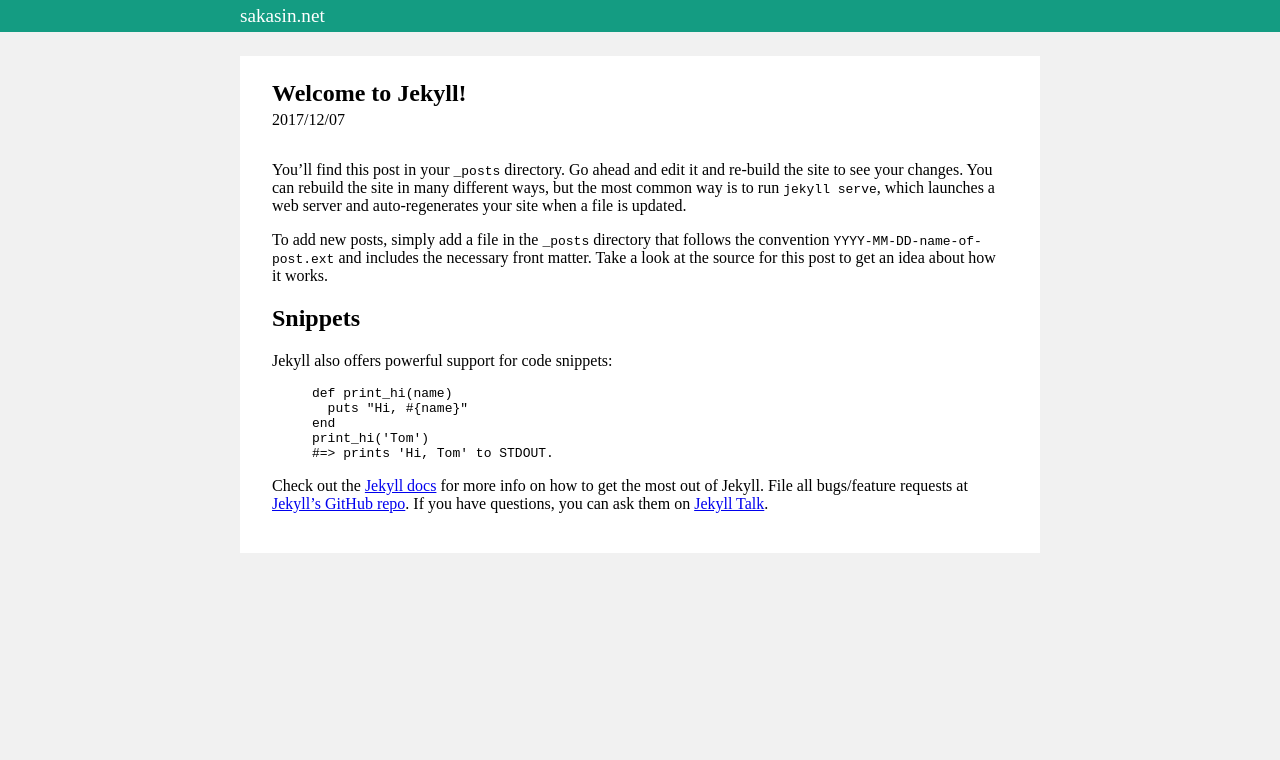
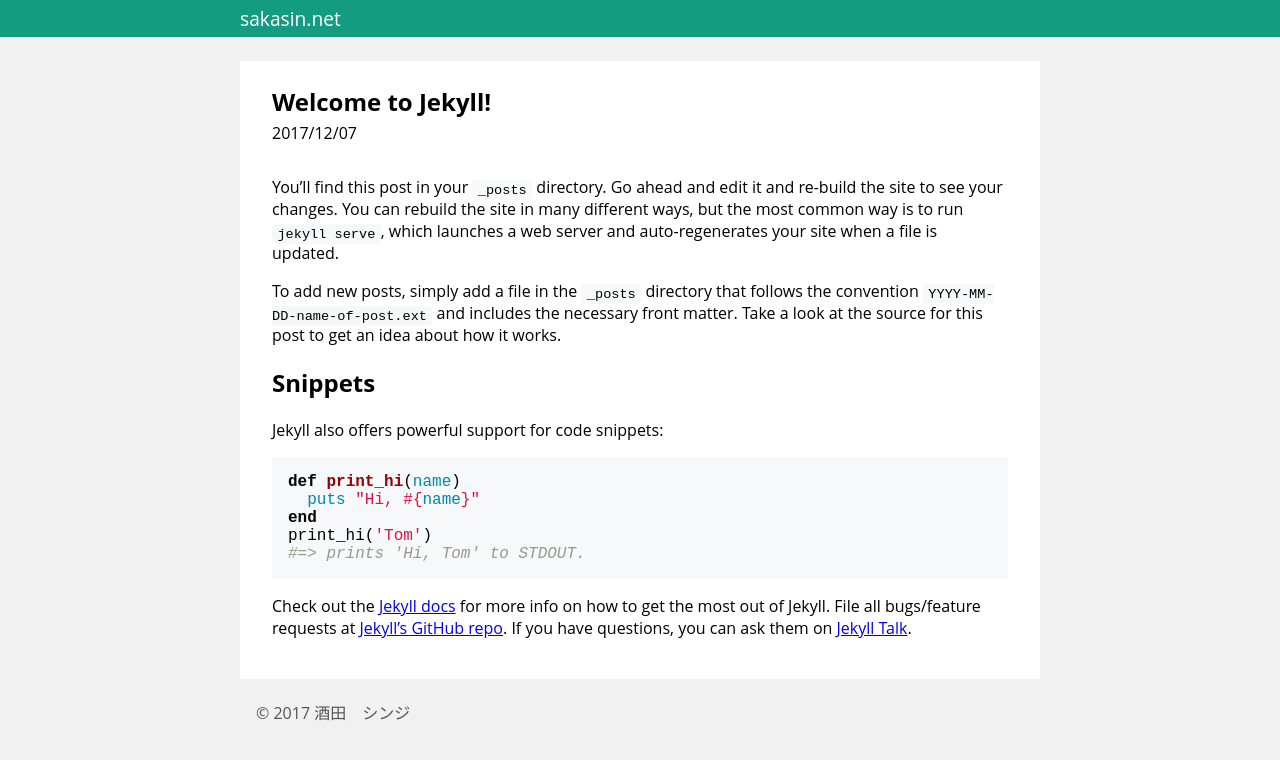
Before and after one commit to ysakasin/blog.sakasin.net, a Jekyll site: the page built from _posts/2017-12-07-welcome-to-jekyll.markdown, in a window 1280 px wide. Shown: the top 760 px of the page. Built offline with Jekyll 4.4.1, drawn with Linux system fonts in a browser that asks for light colours.

Commit message:
Footer and Syntax highlight

```diff
--- a/Gemfile
+++ b/Gemfile
@@ -9,6 +9,7 @@ source "https://rubygems.org"
 # This will help ensure the proper Jekyll version is running.
 # Happy Jekylling!
 gem "jekyll", "~> 3.6.2"
+gem "rouge"
 
 # This is the default theme for new Jekyll sites. You may change this to anything you like.
 gem "minima", "~> 2.0"
--- a/_config.yml
+++ b/_config.yml
@@ -26,6 +26,8 @@ github_username:  jekyll
 
 # Build settings
 markdown: kramdown
+highlighter: rouge
+
 # theme: minima
 plugins:
   - jekyll-feed
--- a/_includes/base.css
+++ b/_includes/base.css
@@ -1,7 +1,12 @@
+html {
+  font-size: 16px;
+}
+
 body {
   background-color: #f1f1f1;
   padding: 0;
   margin: 0;
+  font-family: "Open Sans","Helvetica Neue",Helvetica,Arial,"游ゴシック",YuGothic,"ヒラギノ角ゴ ProN W3","Hiragino Kaku Gothic ProN","メイリオ",Meiryo,sans-serif;
 }
 
 article.post {
@@ -54,10 +59,34 @@ nav a {
   text-decoration: none;
 }
 
-.nav-container {
+.nav-container, footer p {
   padding-top: 0.3rem;
   padding-bottom: 0.3rem;
   margin-left: auto;
   margin-right: auto;
   max-width: 800px;
 }
+
+footer p {
+  padding-right: 1rem;
+  padding-left: 1rem;
+  box-sizing: border-box;
+  color: #555;
+}
+
+.highlight {
+  margin: 0;
+}
+
+.highlight pre {
+  background-color: #f6f8fa;
+  padding: 1em;
+  border-radius: 3px;
+}
+
+code.highlighter-rouge {
+  background-color: #f6f8fa;
+  padding: 0.2em 0.4em;
+  font-size: 85%;
+  border-radius: 3px;
+}
--- a/_layouts/default.html
+++ b/_layouts/default.html
@@ -6,6 +6,7 @@
   <style>
     {% include base.css %}
   </style>
+  <link href="/sandbox/css/syntax.css" rel="stylesheet" >
 </head>
 
 
@@ -14,7 +15,9 @@
 
     {{ content }}
 
-
+    <footer>
+      <p>&copy; 2017 酒田　シンジ</p>
+    </footer>
   </body>
 
 </html>
--- /dev/null
+++ b/css/syntax.css
@@ -0,0 +1,209 @@
+.highlight table td { padding: 5px; }
+.highlight table pre { margin: 0; }
+.highlight .cm {
+  color: #999988;
+  font-style: italic;
+}
+.highlight .cp {
+  color: #999999;
+  font-weight: bold;
+}
+.highlight .c1 {
+  color: #999988;
+  font-style: italic;
+}
+.highlight .cs {
+  color: #999999;
+  font-weight: bold;
+  font-style: italic;
+}
+.highlight .c, .highlight .cd {
+  color: #999988;
+  font-style: italic;
+}
+.highlight .err {
+  color: #a61717;
+  background-color: #e3d2d2;
+}
+.highlight .gd {
+  color: #000000;
+  background-color: #ffdddd;
+}
+.highlight .ge {
+  color: #000000;
+  font-style: italic;
+}
+.highlight .gr {
+  color: #aa0000;
+}
+.highlight .gh {
+  color: #999999;
+}
+.highlight .gi {
+  color: #000000;
+  background-color: #ddffdd;
+}
+.highlight .go {
+  color: #888888;
+}
+.highlight .gp {
+  color: #555555;
+}
+.highlight .gs {
+  font-weight: bold;
+}
+.highlight .gu {
+  color: #aaaaaa;
+}
+.highlight .gt {
+  color: #aa0000;
+}
+.highlight .kc {
+  color: #000000;
+  font-weight: bold;
+}
+.highlight .kd {
+  color: #000000;
+  font-weight: bold;
+}
+.highlight .kn {
+  color: #000000;
+  font-weight: bold;
+}
+.highlight .kp {
+  color: #000000;
+  font-weight: bold;
+}
+.highlight .kr {
+  color: #000000;
+  font-weight: bold;
+}
+.highlight .kt {
+  color: #445588;
+  font-weight: bold;
+}
+.highlight .k, .highlight .kv {
+  color: #000000;
+  font-weight: bold;
+}
+.highlight .mf {
+  color: #009999;
+}
+.highlight .mh {
+  color: #009999;
+}
+.highlight .il {
+  color: #009999;
+}
+.highlight .mi {
+  color: #009999;
+}
+.highlight .mo {
+  color: #009999;
+}
+.highlight .m, .highlight .mb, .highlight .mx {
+  color: #009999;
+}
+.highlight .sb {
+  color: #d14;
+}
+.highlight .sc {
+  color: #d14;
+}
+.highlight .sd {
+  color: #d14;
+}
+.highlight .s2 {
+  color: #d14;
+}
+.highlight .se {
+  color: #d14;
+}
+.highlight .sh {
+  color: #d14;
+}
+.highlight .si {
+  color: #d14;
+}
+.highlight .sx {
+  color: #d14;
+}
+.highlight .sr {
+  color: #009926;
+}
+.highlight .s1 {
+  color: #d14;
+}
+.highlight .ss {
+  color: #990073;
+}
+.highlight .s {
+  color: #d14;
+}
+.highlight .na {
+  color: #008080;
+}
+.highlight .bp {
+  color: #999999;
+}
+.highlight .nb {
+  color: #0086B3;
+}
+.highlight .nc {
+  color: #445588;
+  font-weight: bold;
+}
+.highlight .no {
+  color: #008080;
+}
+.highlight .nd {
+  color: #3c5d5d;
+  font-weight: bold;
+}
+.highlight .ni {
+  color: #800080;
+}
+.highlight .ne {
+  color: #990000;
+  font-weight: bold;
+}
+.highlight .nf {
+  color: #990000;
+  font-weight: bold;
+}
+.highlight .nl {
+  color: #990000;
+  font-weight: bold;
+}
+.highlight .nn {
+  color: #555555;
+}
+.highlight .nt {
+  color: #000080;
+}
+.highlight .vc {
+  color: #008080;
+}
+.highlight .vg {
+  color: #008080;
+}
+.highlight .vi {
+  color: #008080;
+}
+.highlight .nv {
+  color: #008080;
+}
+.highlight .ow {
+  color: #000000;
+  font-weight: bold;
+}
+.highlight .o {
+  color: #000000;
+  font-weight: bold;
+}
+.highlight .w {
+  color: #bbbbbb;
+}
+.highlight {
+  background-color: #f6f8fa;
+}
```
Also changed, not shown: Gemfile.lock.
